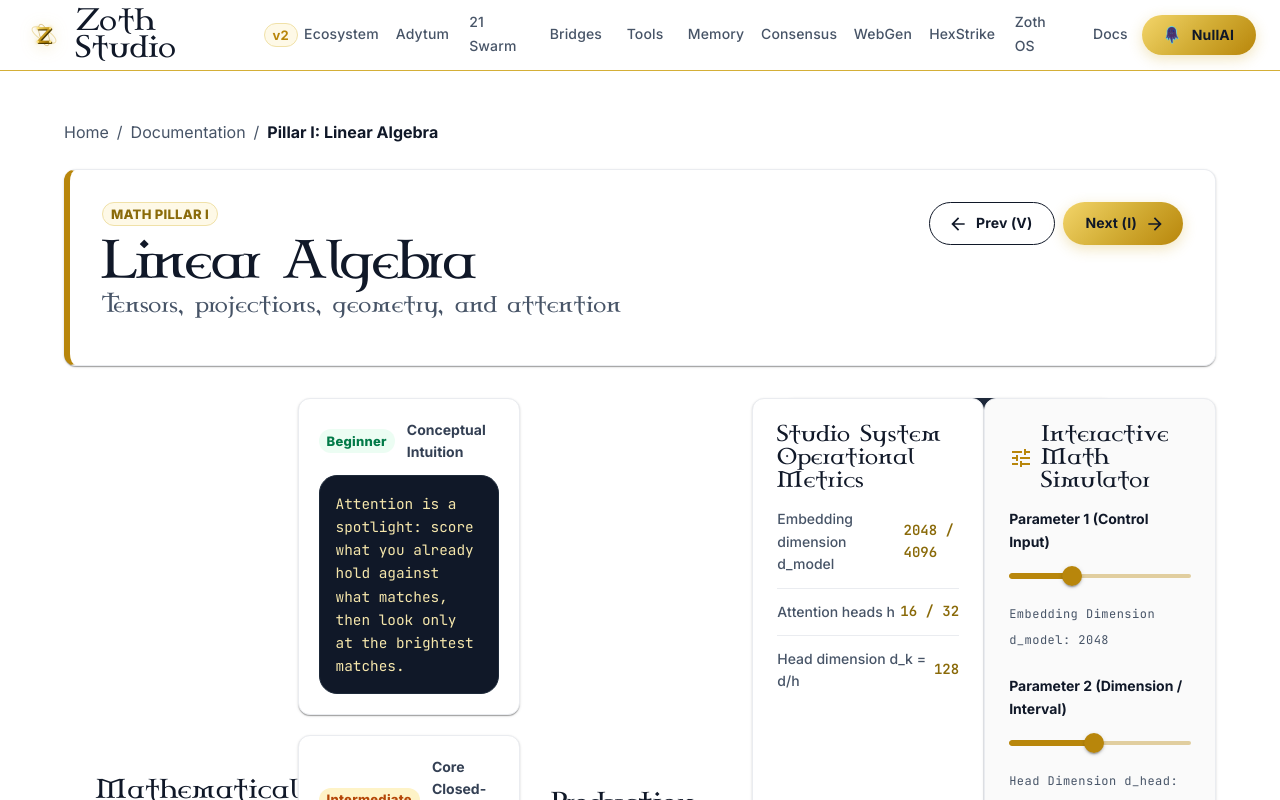
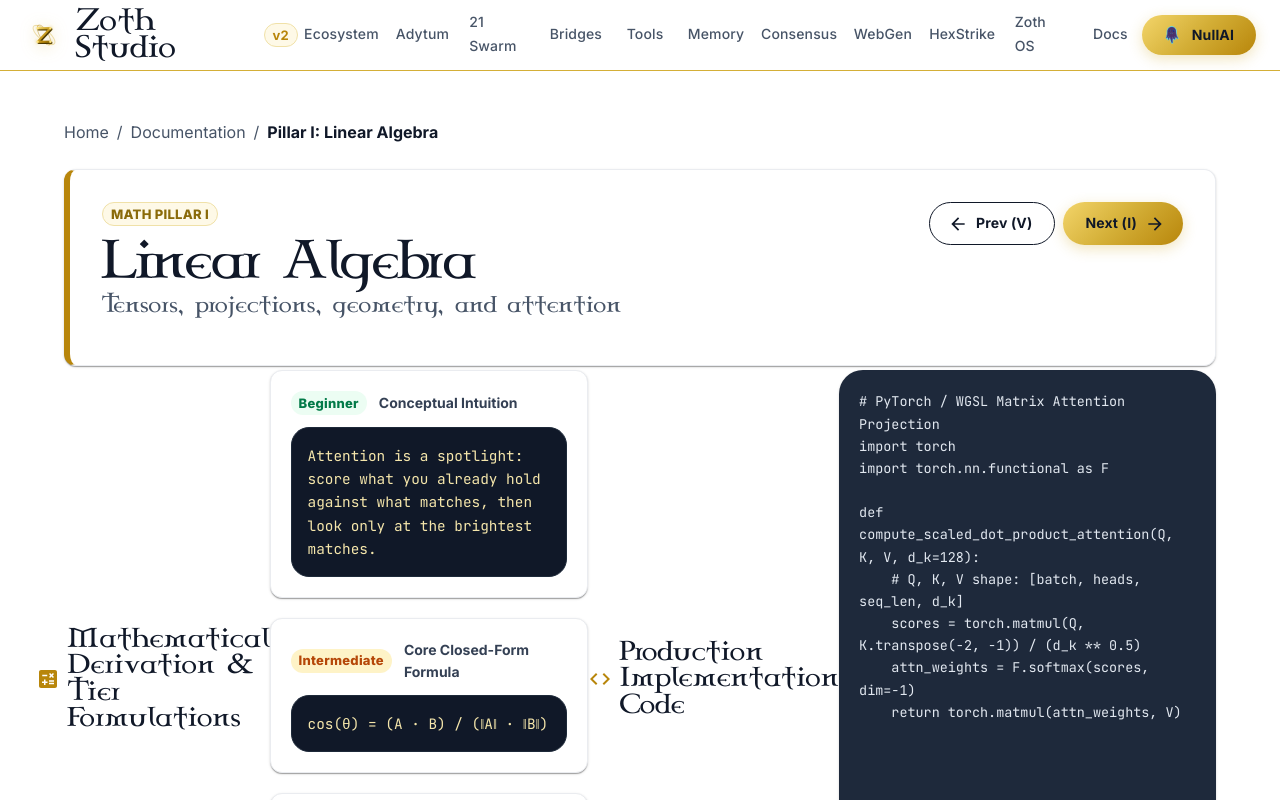
Before and after one commit to NullAITech/zoth-studio-v2, a React (Vite) app: page /docs/math in a window 1280 px wide. Shown: the top 800 px of the page. Built offline with nearby package versions, Linux system fonts and the light colour scheme.

Commit message:
fix: update Grid props to size in MathPillarDetailPage.jsx

```diff
--- a/src/pages/MathPillarDetailPage.jsx
+++ b/src/pages/MathPillarDetailPage.jsx
@@ -217,7 +217,7 @@ def apply_stdp_rule(pre_spike_time, post_spike_time, A_plus=0.85, A_minus=0.45,
 
       <Grid container spacing={3.5}>
         {/* Left Column: Tiers & Mathematical Proofs */}
-        <Grid item xs={12} md={7}>
+        <Grid size={{ xs: 12, md: 7 }}>
           <Typography variant="h5" sx={{ fontWeight: 800, mb: 2, display: 'flex', alignItems: 'center', gap: 1 }}>
             <CalculateIcon sx={{ color: '#B8860B' }} /> Mathematical Derivation & Tier Formulations
           </Typography>
@@ -273,7 +273,7 @@ def apply_stdp_rule(pre_spike_time, post_spike_time, A_plus=0.85, A_minus=0.45,
         </Grid>
 
         {/* Right Column: Parameters & Interactive Simulator */}
-        <Grid item xs={12} md={5}>
+        <Grid size={{ xs: 12, md: 5 }}>
           {/* Metrics Table */}
           <Paper sx={{ p: 3, border: '1px solid #EAECF0', mb: 3.5, bgcolor: '#FFFFFF' }}>
             <Typography variant="h6" sx={{ fontWeight: 800, mb: 2, color: '#101828' }}>
```
